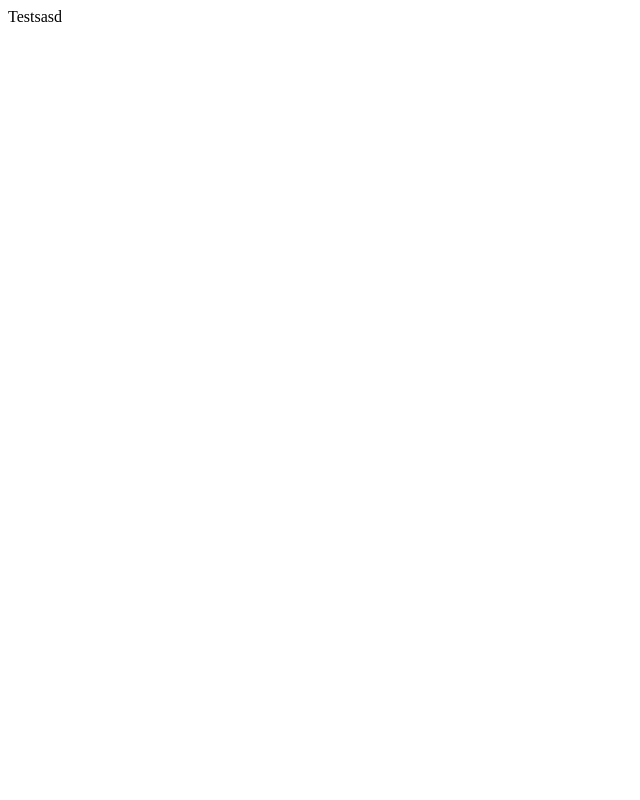
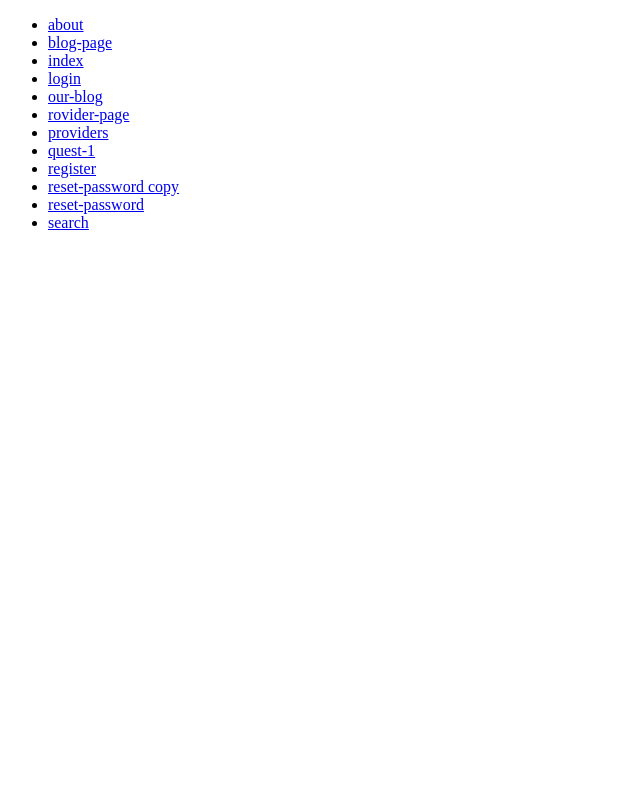
Before and after one commit to rotuss1206/ionos, a PHP site: page / in a window 1280 px wide. Before the commit the part shown is almost empty. Shown: the whole page, without its empty margins (0-640 px from the left). Run offline with PHP 8.4, Linux system fonts and the light colour scheme.

Commit message:
Update index.php

```diff
--- a/index.php
+++ b/index.php
@@ -1 +1,24 @@
-Testsasd
+<!DOCTYPE html>
+<html>
+<head>
+	<meta charset="utf-8">
+	<meta name="viewport" content="width=device-width, initial-scale=1">
+	<title></title>
+</head>
+<body>
+	<ul>
+		<li><a href="/about.html">about</li>
+		<li><a href="/blog-page.html">blog-page</li>
+		<li><a href="/index.html">index</li>
+		<li><a href="/login.html">login</li>
+		<li><a href="/our-blog.html">our-blog</li>
+		<li><a href="/provider-page.html">rovider-page</li>
+		<li><a href="/providers.html">providers</li>
+		<li><a href="/quest-1.html">quest-1</li>
+		<li><a href="/register.html">register</li>
+		<li><a href="/reset-password copy.html">reset-password copy</li>
+		<li><a href="/reset-password.html">reset-password</li>
+		<li><a href="/search.html">search</li>
+	</ul>
+</body>
+</html>
```
